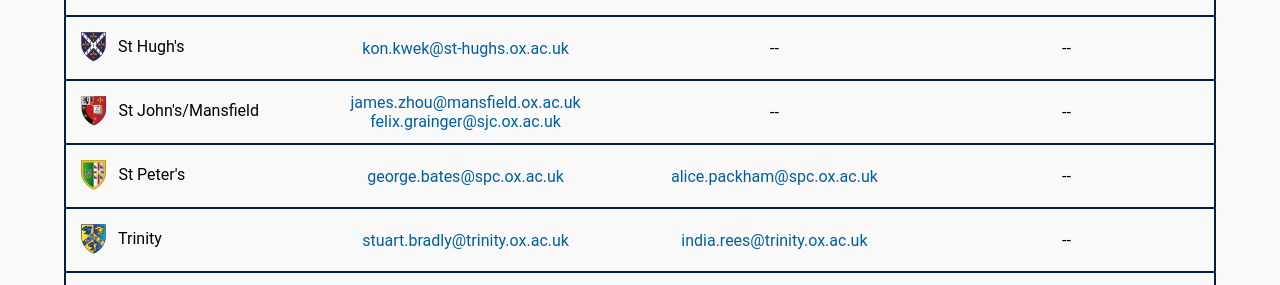
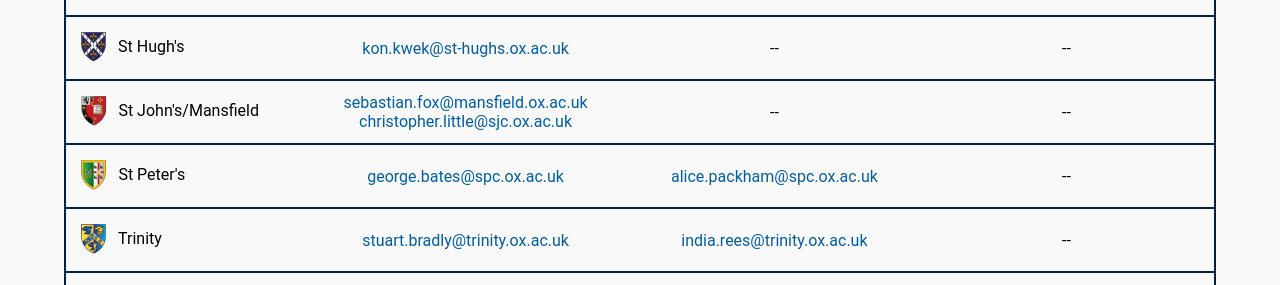
Before and after one commit to OUBaC/OUBaC.github.io, a Jekyll site: the page built from college-captains.html, in a window 1280 px wide and 900 px high, scrolled down 1421 px. Shown: the part 385-670 px from the top of the window. Built offline with Jekyll 4.4.1, drawn with Linux system fonts in a browser that asks for light colours.

Commit message:
Updated college captains.

```diff
--- a/college-captains.html
+++ b/college-captains.html
@@ -115,8 +115,8 @@ Colleges:
  - College: St John's/Mansfield
    img: st-johns
    img2: mansfield
-   M: james.zhou@mansfield.ox.ac.uk
-   M2: felix.grainger@sjc.ox.ac.uk
+   M: sebastian.fox@mansfield.ox.ac.uk
+   M2: christopher.little@sjc.ox.ac.uk
    W: --
  - College: St Peter&apos;s
    img: st-peters
```
